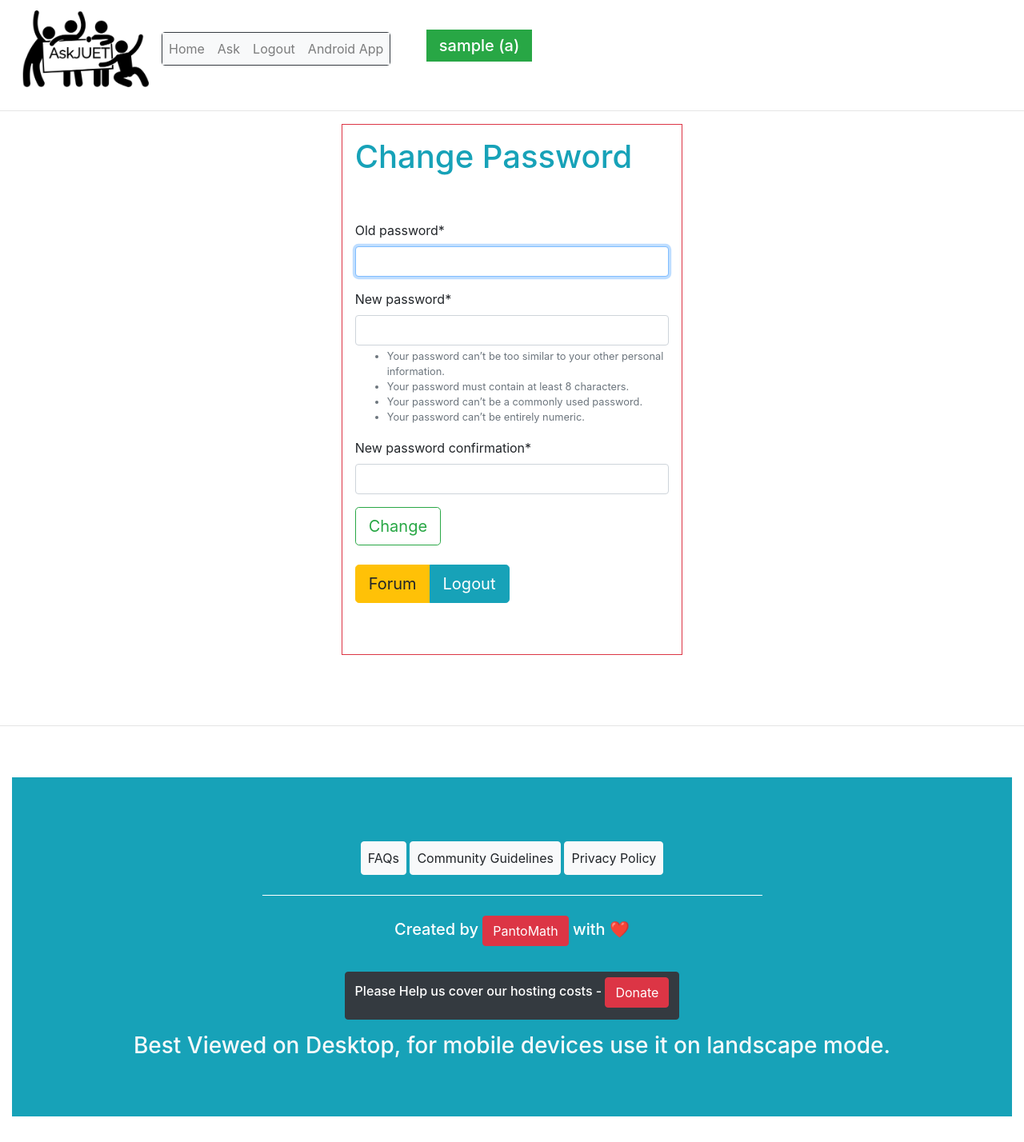
After one commit to richeshgupta/JUETForum, a Django app: page /change-pass/ in a window 1280 px wide. The commit adds this page. Shown: the whole page at 80% size. Run offline with Django 3.2, Linux system fonts and the light colour scheme; the visitor is signed in with stand-in values (Sample User, id 1); some libraries are stand-ins or nearby versions.

Commit message:
Password reset after login

```diff
--- a/JUETForum/urls.py
+++ b/JUETForum/urls.py
@@ -7,6 +7,7 @@ from users.views import about,privacy
 from django.conf import settings
 from django.conf.urls.static import static
 from main.views import index_forum
+from users.views import change_pass,change_pass_done
 urlpatterns = [
     path('admin/', admin.site.urls),
     path('',index_forum.as_view(),name='menu'),
@@ -18,6 +19,8 @@ urlpatterns = [
     path('forum/',include('main.urls')),
     path('signup/',signup, name='signup'),
     path('privacy/',privacy,name='privacy'),
+    path('change-pass/',change_pass.as_view(),name='password_change'),
+    path('change-pass-done/',change_pass_done.as_view(),name='password_change_done'),
     re_path(r'^activate/(?P<uidb64>[0-9A-Za-z_\-]+)/(?P<token>[0-9A-Za-z]{1,13}-[0-9A-Za-z]{1,20})/$',activate, name='activate'),
 
 ]+ static(settings.MEDIA_URL, document_root=settings.MEDIA_ROOT)
--- a/main/templates/main/nav.html
+++ b/main/templates/main/nav.html
@@ -19,11 +19,11 @@
   <button class="navbar-toggler" type="button" data-toggle="collapse" data-target="#navbarSupportedContent" aria-controls="navbarSupportedContent" aria-expanded="false" aria-label="Toggle navigation">
     <span class="navbar-toggler-icon"></span>
   </button>
-<div class='border border-dark rounded'>
+<div class='border rounded border-dark'>
   <div class="collapse navbar-collapse" id="navbarSupportedContent">
     <ul class="navbar-nav mr-auto">
       <li class="nav-item">
-        <a class="nav-link btn-light" href="{% url 'home' %}">Home <span class="sr-only">(current)</span></a>
+        <a class="nav-link bg-light" href="{% url 'home' %}">Home <span class="sr-only">(current)</span></a>
       </li>
       <li class='nav-item'>
       	<a class='nav-link btn-light' href='{% url "write" %}'>Ask</a>
--- a/main/templates/main/profile.html
+++ b/main/templates/main/profile.html
@@ -4,8 +4,9 @@
 <meta name='description' content ='Profile page of {{author}} for AskJUET forum' />
 {% endblock title %}
 {% block content %}
-	<div class='jumbotron bg-dark text-white text-center'>
-		<h2 class='text text-info'>@{{ author }}</h2>
+	<div class='jumbotron bg-dark text-white'>
+		<h3 class='text float-left'><a href='{% url "password_change" %}' class="btn btn-outline-warning">Change Password</a></h3>
+		<h2 class='text text-info text-center'>@{{ author }}</h2>
 		<h5 class="text text-success float-right">Last login: {{author.last_login}}</h5>
 	</div>
 	<div class='col-md-5 mx-auto ml-5'>
--- /dev/null
+++ b/users/templates/users/change_pass.html
@@ -0,0 +1,27 @@
+{% extends 'main/nav.html' %}
+{% load crispy_forms_tags %}
+{% load static %}
+{% block title %}
+<title>Change Password</title>
+{% endblock title %}
+{% block content %}
+<div class='col-md-4 mx-auto border border-danger p-3'>
+	<h1 class='text text-info'>Change Password</h1><br />
+	<br />
+	<form method='POST'>
+		{% csrf_token %}
+		{{ form|crispy }}
+		<button type='submit' class='btn btn-outline-success btn-lg'>Change</button>
+	</form>
+	<br />
+	<div class="btn-group">
+	<a href="{% url 'forum-home' %}" class='btn btn-warning btn-lg'>Forum</a>
+
+	<a href="{% url 'logout' %}" class='btn btn-info btn-lg'>Logout</a>
+	</div>
+	<br />
+	<br />
+	<br />
+</div>
+</div>
+{% endblock content %}
--- a/users/views.py
+++ b/users/views.py
@@ -13,6 +13,9 @@ from django.template.loader import render_to_string
 from .tokens import account_activation_token
 from django.contrib.auth.models import User
 from django.core.mail import EmailMessage
+from django.contrib.auth.views import PasswordChangeDoneView,PasswordChangeView
+from django.contrib.auth.mixins import LoginRequiredMixin,UserPassesTestMixin
+
 
 # from .forms import kk
 def not_logged_in(request):
@@ -66,3 +69,8 @@ def activate(request, uidb64, token):
 
 def privacy(request):
   return render(request,"users/privacy.html",{})
+
+class change_pass(PasswordChangeView,LoginRequiredMixin):
+  template_name = "users/change_pass.html"
+class change_pass_done(PasswordChangeDoneView,LoginRequiredMixin):
+  template_name="users/change_pass_done.html"
```
Also changed, not shown: users/templates/users/change_pass_done.html (added, +18 -0 lines), main/views.py (line endings or trailing spaces).
